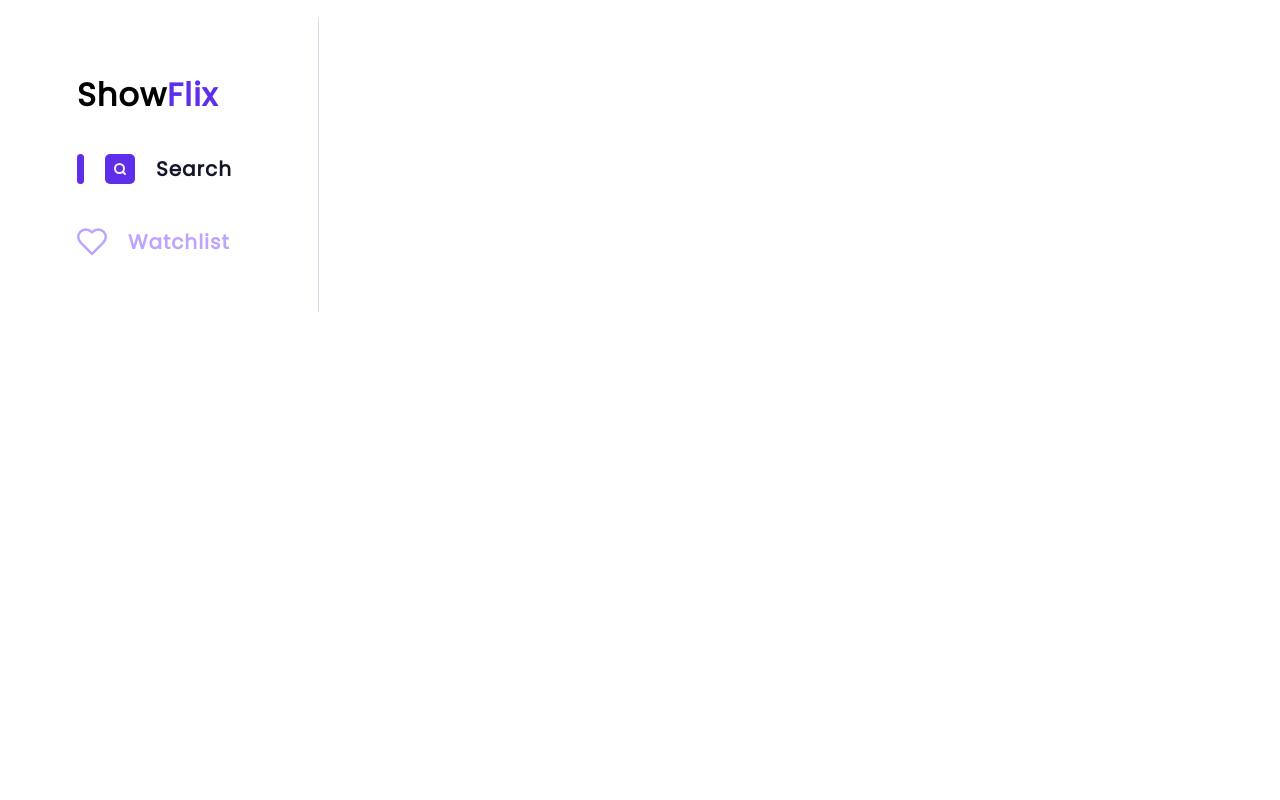
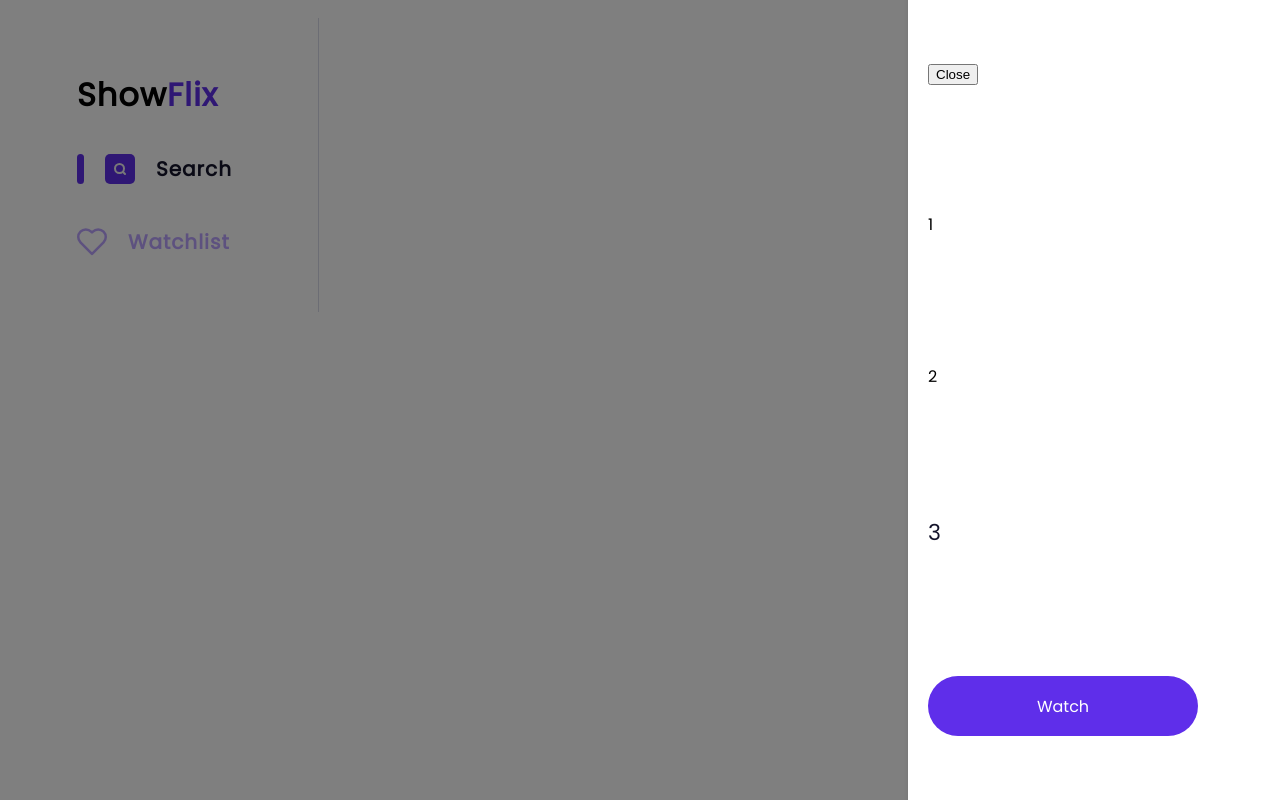
Before and after one commit to akinabudu/teramovie, a Next.js app: page /movieslide in a window 1280 px wide. Built offline with nearby package versions, Linux system fonts and the light colour scheme.

Commit message:
Update: movieSlide

```diff
--- a/src/app/data/PosterList.tsx
+++ /dev/null
@@ -1,2 +0,0 @@
-export const PosterList = [1, 2, 3, 4, 5, 6];
-export const PosterList2 = [1, 2, 3];
--- a/src/app/movieslide/page.tsx
+++ b/src/app/movieslide/page.tsx
@@ -1,14 +1,44 @@
-import React from "react";
+'use client'
+import React, { useEffect, useRef } from "react";
 
-export default function MovieSlide() {
+type ModalPageProps = {
+  onClose: () => void;
+};
+
+const ModalPage: React.FC<ModalPageProps> = ({ onClose }) => {
+  const modalRef = useRef<HTMLDivElement>(null);
+
+  useEffect(() => {
+    const handleClickOutside = (event: MouseEvent) => {
+      if (
+        modalRef.current &&
+        !modalRef.current.contains(event.target as Node)
+      ) {
+        onClose();
+      }
+    };
+
+    document.addEventListener("mousedown", handleClickOutside);
+
+    return () => {
+      document.removeEventListener("mousedown", handleClickOutside);
+    };
+  }, [onClose]);
+
   return (
-    <div className="slide">
-      <div>1</div>
-      <div>2</div>
-      <div>3</div>
-      <div>4</div>
-      <div>5</div>
-      <div>6</div>
+    <div className="modal">
+      <div ref={modalRef} className="modalContent">
+      {/* <div className="slide"> */}
+        <button onClick={onClose}>Close</button>
+       <div className="Poster">1</div>
+       <div className="title">2</div>
+       <div className="description">3</div>
+       <div className="button">Watch</div>
+
+     {/* </div> */}
+      </div>
     </div>
   );
-}
+};
+
+export default ModalPage;
--- a/src/app/scss/_movieslide.scss
+++ b/src/app/scss/_movieslide.scss
@@ -1,18 +1,69 @@
-.slide{
-//     position: relative;
-// width: 332px;
-// height: 1121px;
-overflow: scroll;
-background: transparent;
-position: fixed;
-display: none;
-width: 100%;
-height: 100%;
-top: 0;
-left: 0;
-right: 0;
-bottom: 0;
-background-color: rgba(0,0,0,0.5);
-z-index: 2;
-cursor: pointer;
+.modal {
+  position: fixed;
+  top: 0;
+  right: 0; /* Adjust to desired side */
+  width: 100%;
+  height: 100%;
+  background-color: rgba(0, 0, 0, 0.5);
+  display: flex;
+  justify-content: flex-end; /* Adjust to desired side */
+  align-items: center;
+  z-index: 9999;
+  animation: slideIn 0.3s forwards;
 }
+
+.modalContent {
+  display: flex;
+  flex-direction: column;
+  justify-content: space-around;
+  align-items: flex-start;
+  width: 332px;
+  height: 100%;
+  background-color: white;
+  padding: 20px;
+  border-radius: 8px;
+  box-shadow: 0 2px 4px rgba(0, 0, 0, 0.1);
+  animation: slideInContent 0.3s forwards;
+  color:black
+}
+.description{
+  font-style: normal;
+font-weight: 400;
+font-size: 22px;
+line-height: 32px;
+letter-spacing: 1px;
+color: #14142B;
+}
+
+.button{
+  display: flex;
+  // flex-direction: column;
+  justify-content: center;
+  align-items: center;
+  width: 270px;
+  height: 60px;
+  background: #5F2EEA;
+border-radius: 40px;
+color:white
+}
+
+
+@keyframes slideIn {
+  0% {
+    transform: translateX(100%);
+  }
+  100% {
+    transform: translateX(0);
+  }
+}
+
+@keyframes slideInContent {
+  0% {
+    opacity: 0;
+    transform: translateX(50%);
+  }
+  100% {
+    opacity: 1;
+    transform: translateX(0);
+  }
+}
```
Also changed, not shown: src/app/[movieId]/page.tsx (+8 -7 lines), src/app/menu.tsx (+12 -7 lines), src/app/movieList.tsx (+3 -11 lines), src/app/search.tsx (deleted, +0 -39 lines).
